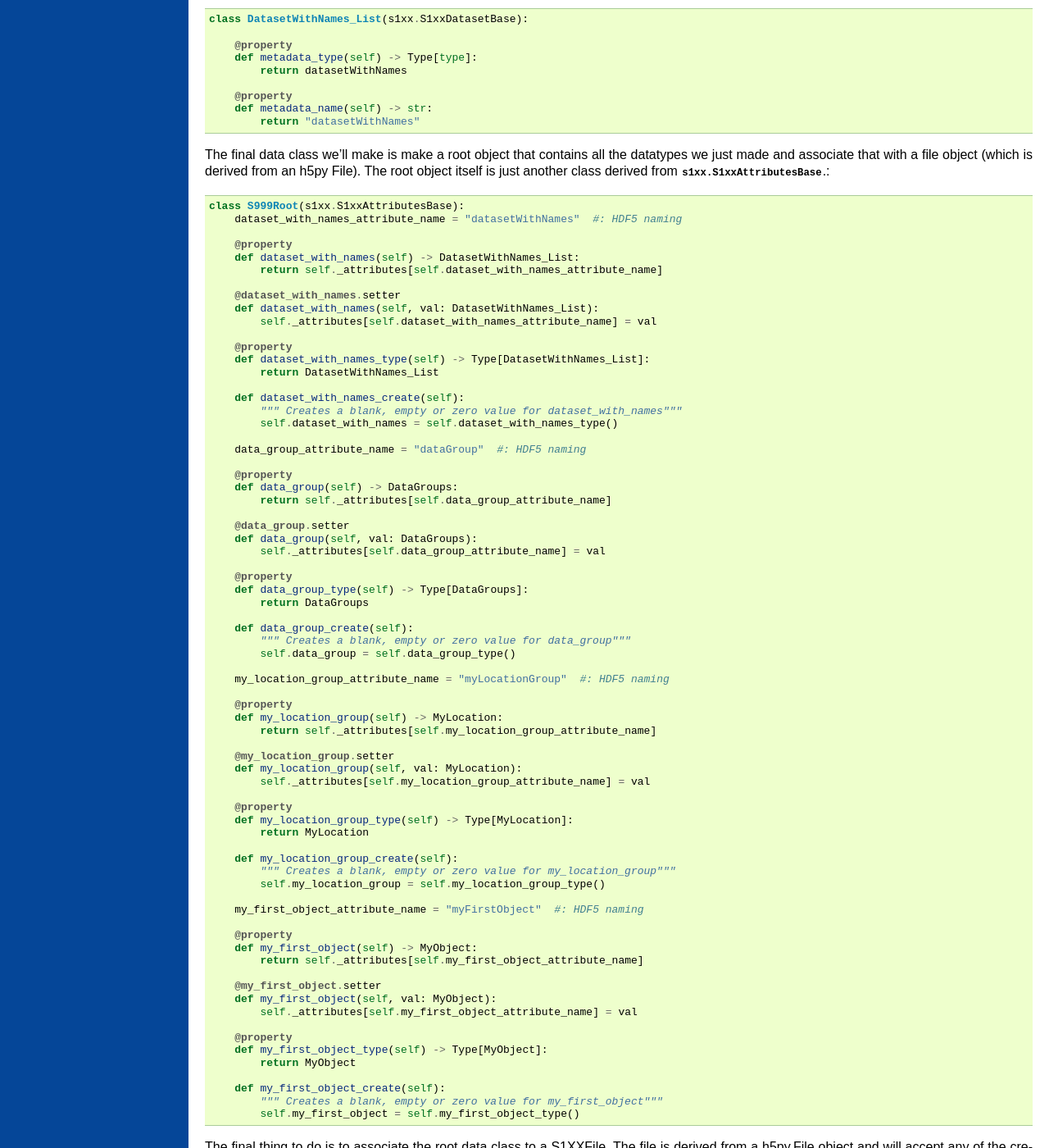
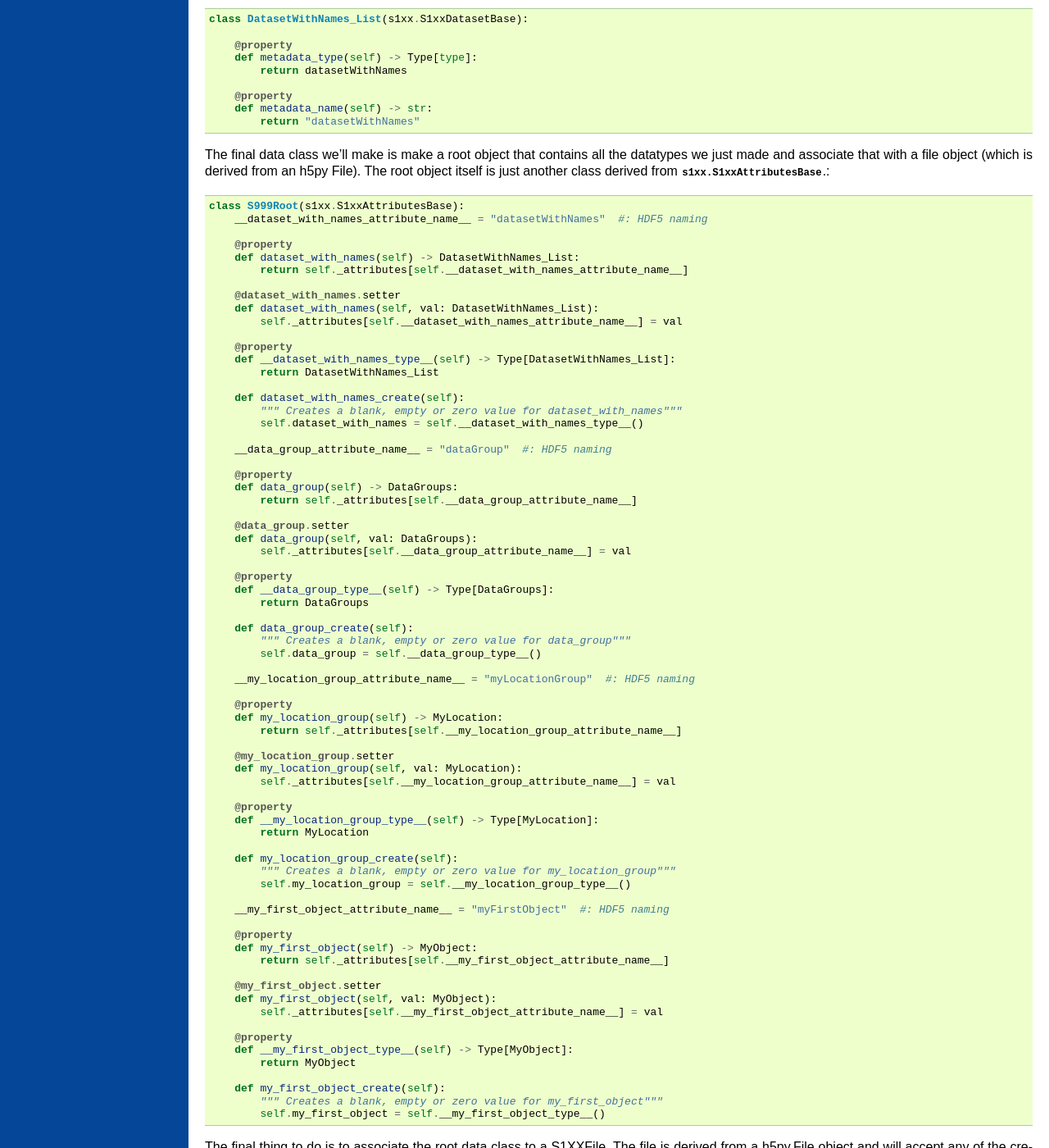
Before and after one commit to noaa-ocs-s100/s100py, a Sphinx documentation site: the page built from docs/sample_api.rst, in a window 1280 px wide and 1400 px high, scrolled down 5151 px. Shown: the whole window at 82% size. Built offline with Sphinx 7.4.7, drawn with Linux system fonts in a browser that asks for light colours; formulas are drawn with MathJax 3; the version number could not be read and is left out; some of the changed text lies outside the part shown.

```diff
--- a/docs/sample_api.rst
+++ b/docs/sample_api.rst
@@ -51,8 +51,8 @@ This could look like::
     class myFirstObject:
         def __init__(self, val):
             self.data_value=val
-            self.data_value_attribute_name = "dataValue"
-            self.data_value_type = float
+            self.__data_value_attribute_name__ = "dataValue"
+            self.__data_value_type__ = float
         def data_value_create(self):
             self.data=999
 
@@ -85,23 +85,23 @@ of myFirstObject::
         def __version__(self) -> int:
             return 1
 
-        data_value_attribute_name = "dataValue"  #: HDF5 naming
+        __data_value_attribute_name__ = "dataValue"  #: HDF5 naming
 
         @property
         def data_value(self) -> str:
-            return self._attributes[self.data_value_attribute_name]
+            return self._attributes[self.__data_value_attribute_name__]
 
         @data_value.setter
         def data_value(self, val: str):
-            self._attributes[self.data_value_attribute_name] = val
+            self._attributes[self.__data_value_attribute_name__] = val
 
         @property
-        def data_value_type(self) -> str:
+        def __data_value_type__(self) -> str:
             return str
 
         def data_value_create(self):
             """ Creates a blank, empty or zero value for data_value"""
-            self.data_value = self.data_value_type()
+            self.data_value = self.__data_value_type__()
 
 That would be a lot of typing, but there is a template in :any:`extending_the_api` that makes it much faster
 and is even better when used as a `PyCharm Live Template`_.  If using PyCharm just type in the S100 camelcase name
@@ -111,8 +111,8 @@ and it will fill it into multiple locations at once for you.
 To recap:
     - @property to get the data and do any reformatting needed etc.
     - @property.setter potential validation or other checks/changes to incoming data
-    - \*_attribute_name which defines the conversion from python naming to HDF5 (S100) naming
-    - \*_type to help the user of the api know the type to use and for the api to load from disk
+    - __\*_attribute_name__ which defines the conversion from python naming to HDF5 (S100) naming
+    - __\*_type__ to help the user of the api know the type to use and for the api to load from disk
     - \*_create to make empty objects or supply default values as specified by S100
 
 Now let's try a datatype that has eastBoundLongitude, westBoundLongitude, northBoundLongitude, southBoundLatitude and
@@ -129,11 +129,11 @@ make 'empty_zone' the default for the utm_zone::
         def __version__(self) -> int:
             return 1
 
-        utm_zone_attribute_name = "utmZone"  #: HDF5 naming
+        __utm_zone_attribute_name__ = "utmZone"  #: HDF5 naming
 
         @property
         def utm_zone(self) -> int:
-            return self._attributes[self.utm_zone_attribute_name]
+            return self._attributes[self.__utm_zone_attribute_name__]
 
         @utm_zone.setter
         def utm_zone(self, val: int):
@@ -142,15 +142,15 @@ make 'empty_zone' the default for the utm_zone::
                 val = int(val)
             if (val <= 0 or val > 60) and val != self.empty_zone:
                 raise Exception("Illegal zone number, must be between 1 and 60")
-            self._attributes[self.utm_zone_attribute_name] = val
+            self._attributes[self.__utm_zone_attribute_name__] = val
 
         @property
-        def utm_zone_type(self) -> int:
+        def __utm_zone_type__(self) -> int:
             return int
 
         def utm_zone_create(self):
             """ Use 999 by default """
-            self.utm_zone = self.utm_zone_type(self.empty_zone)
+            self.utm_zone = self.__utm_zone_type__(self.empty_zone)
 
 
 Next is a multi-occurrence object.  These are groups that S100 says has an integer at the end of it's name, like Group_001.
@@ -182,41 +182,41 @@ the standard template, so there is a second one just for enumerations in :any:`e
         def __version__(self) -> int:
             return 1
 
-        name_of_data_attribute_name = "nameOfData"  #: HDF5 naming
+        __name_of_data_attribute_name__ = "nameOfData"  #: HDF5 naming
 
         @property
         def name_of_data(self) -> MONTY:
-            return self._attributes[self.name_of_data_attribute_name]
+            return self._attributes[self.__name_of_data_attribute_name__]
 
         @name_of_data.setter
         def name_of_data(self, val: Union[int, str, MONTY]):
-            self.set_enum_attribute(val, self.name_of_data_attribute_name, self.name_of_data_type)
+            self.set_enum_attribute(val, self.__name_of_data_attribute_name__, self.__name_of_data_type__)
 
         @property
-        def name_of_data_type(self) -> Type[Enum]:
+        def __name_of_data_type__(self) -> Type[Enum]:
             return MONTY
 
         def name_of_data_create(self):
             """ Creates an enumerated value of 'spam' (because it's first in the list) """
-            self.name_of_data = list(self.name_of_data_type)[0]
+            self.name_of_data = list(self.__name_of_data_type__)[0]
 
-        data_grid_attribute_name = "dataGrid"  #: HDF5 naming
+        __data_grid_attribute_name__ = "dataGrid"  #: HDF5 naming
 
         @property
         def data_grid(self) -> s1xx.s1xx_sequence:
-            return self._attributes[self.data_grid_attribute_name]
+            return self._attributes[self.__data_grid_attribute_name__]
 
         @data_grid.setter
         def data_grid(self, val: s1xx.s1xx_sequence):
-            self._attributes[self.data_grid_attribute_name] = val
+            self._attributes[self.__data_grid_attribute_name__] = val
 
         @property
-        def data_grid_type(self) -> s1xx.s1xx_sequence:
+        def __data_grid_type__(self) -> s1xx.s1xx_sequence:
             return return numpy.ndarray
 
         def data_grid_create(self):
             """ Creates a blank, empty or zero value for data_grid"""
-            self.data_grid = self.data_grid_type()
+            self.data_grid = self.__data_grid_type__()
 
 Ok, now let's make the list object that will actually have these data groups.  Recall the :any:`s1xx.S1xxMetadataListBase`
 base class::
@@ -256,61 +256,61 @@ we want and not just by name.::
         def __version__(self) -> int:
             return 1
 
-        attr_int_attribute_name = "attrInt"  #: HDF5 naming
+        __attr_int_attribute_name__ = "attrInt"  #: HDF5 naming
 
         @property
         def attr_int(self) -> int:
-            return self._attributes[self.attr_int_attribute_name]
+            return self._attributes[self.__attr_int_attribute_name__]
 
         @attr_int.setter
         def attr_int(self, val: int):
-            self._attributes[self.attr_int_attribute_name] = val
+            self._attributes[self.__attr_int_attribute_name__] = val
 
         @property
-        def attr_int_type(self) -> Type[int]:
+        def __attr_int_type__(self) -> Type[int]:
             return int
 
         def attr_int_create(self):
             """ Creates a blank, empty or zero value for attr_int"""
-            self.attr_int = self.attr_int_type()
+            self.attr_int = self.__attr_int_type__()
 
 
-        attr_float_attribute_name = "attrFloat"  #: HDF5 naming
+        __attr_float_attribute_name__ = "attrFloat"  #: HDF5 naming
 
         @property
         def attr_float(self) -> float:
-            return self._attributes[self.attr_float_attribute_name]
+            return self._attributes[self.__attr_float_attribute_name__]
 
         @attr_float.setter
         def attr_float(self, val: float):
-            self._attributes[self.attr_float_attribute_name] = val
+            self._attributes[self.__attr_float_attribute_name__] = val
 
         @property
-        def attr_float_type(self) -> Type[float]:
+        def __attr_float_type__(self) -> Type[float]:
             return float
 
         def attr_float_create(self):
             """ Creates a blank, empty or zero value for attr_float"""
-            self.attr_float = self.attr_float_type()
+            self.attr_float = self.__attr_float_type__()
 
 
-        attr_str_attribute_name = "attrStr"  #: HDF5 naming
+        __attr_str_attribute_name__ = "attrStr"  #: HDF5 naming
 
         @property
         def attr_str(self) -> str:
-            return self._attributes[self.attr_str_attribute_name]
+            return self._attributes[self.__attr_str_attribute_name__]
 
         @attr_str.setter
         def attr_str(self, val: str):
-            self._attributes[self.attr_str_attribute_name] = val
+            self._attributes[self.__attr_str_attribute_name__] = val
 
         @property
-        def attr_str_type(self) -> Type[str]:
+        def __attr_str_type__(self) -> Type[str]:
             return str
 
         def attr_str_create(self):
             """ Creates a blank, empty or zero value for attr_str"""
-            self.attr_str = self.attr_str_type()
+            self.attr_str = self.__attr_str_type__()
 
 Now we'll wrap this data class inside a :any:`s1xx.S1xxDatasetBase`  class so it reads and writes to arrays
 and can be accessed as a python list.::
@@ -331,77 +331,77 @@ class derived from :any:`s1xx.S1xxAttributesBase`.::
 
 
     class S999Root(s1xx.S1xxAttributesBase):
-        dataset_with_names_attribute_name = "datasetWithNames"  #: HDF5 naming
+        __dataset_with_names_attribute_name__ = "datasetWithNames"  #: HDF5 naming
 
         @property
         def dataset_with_names(self) -> DatasetWithNames_List:
-            return self._attributes[self.dataset_with_names_attribute_name]
+            return self._attributes[self.__dataset_with_names_attribute_name__]
 
         @dataset_with_names.setter
         def dataset_with_names(self, val: DatasetWithNames_List):
-            self._attributes[self.dataset_with_names_attribute_name] = val
+            self._attributes[self.__dataset_with_names_attribute_name__] = val
 
         @property
-        def dataset_with_names_type(self) -> Type[DatasetWithNames_List]:
+        def __dataset_with_names_type__(self) -> Type[DatasetWithNames_List]:
             return DatasetWithNames_List
 
         def dataset_with_names_create(self):
             """ Creates a blank, empty or zero value for dataset_with_names"""
-            self.dataset_with_names = self.dataset_with_names_type()
+            self.dataset_with_names = self.__dataset_with_names_type__()
 
-        data_group_attribute_name = "dataGroup"  #: HDF5 naming
+        __data_group_attribute_name__ = "dataGroup"  #: HDF5 naming
 
         @property
         def data_group(self) -> DataGroups:
-            return self._attributes[self.data_group_attribute_name]
+            return self._attributes[self.__data_group_attribute_name__]
 
         @data_group.setter
         def data_group(self, val: DataGroups):
-            self._attributes[self.data_group_attribute_name] = val
+            self._attributes[self.__data_group_attribute_name__] = val
 
         @property
-        def data_group_type(self) -> Type[DataGroups]:
+        def __data_group_type__(self) -> Type[DataGroups]:
             return DataGroups
 
         def data_group_create(self):
             """ Creates a blank, empty or zero value for data_group"""
-            self.data_group = self.data_group_type()
+            self.data_group = self.__data_group_type__()
 
-        my_location_group_attribute_name = "myLocationGroup"  #: HDF5 naming
+        __my_location_group_attribute_name__ = "myLocationGroup"  #: HDF5 naming
 
         @property
         def my_location_group(self) -> MyLocation:
-            return self._attributes[self.my_location_group_attribute_name]
+            return self._attributes[self.__my_location_group_attribute_name__]
 
         @my_location_group.setter
         def my_location_group(self, val: MyLocation):
-            self._attributes[self.my_location_group_attribute_name] = val
+            self._attributes[self.__my_location_group_attribute_name__] = val
 
         @property
-        def my_location_group_type(self) -> Type[MyLocation]:
+        def __my_location_group_type__(self) -> Type[MyLocation]:
             return MyLocation
 
         def my_location_group_create(self):
             """ Creates a blank, empty or zero value for my_location_group"""
-            self.my_location_group = self.my_location_group_type()
+            self.my_location_group = self.__my_location_group_type__()
 
-        my_first_object_attribute_name = "myFirstObject"  #: HDF5 naming
+        __my_first_object_attribute_name__ = "myFirstObject"  #: HDF5 naming
 
         @property
         def my_first_object(self) -> MyObject:
-            return self._attributes[self.my_first_object_attribute_name]
+            return self._attributes[self.__my_first_object_attribute_name__]
 
         @my_first_object.setter
         def my_first_object(self, val: MyObject):
-            self._attributes[self.my_first_object_attribute_name] = val
+            self._attributes[self.__my_first_object_attribute_name__] = val
 
         @property
-        def my_first_object_type(self) -> Type[MyObject]:
+        def __my_first_object_type__(self) -> Type[MyObject]:
             return MyObject
 
         def my_first_object_create(self):
             """ Creates a blank, empty or zero value for my_first_object"""
-            self.my_first_object = self.my_first_object_type()
+            self.my_first_object = self.__my_first_object_type__()
 
 The final thing to do is to associate the root data class to a S1XXFile.
 The file is derived from a h5py.File object and will accept any of the creation arguments h5py will take.
--- a/docs/using_sample_api.rst
+++ b/docs/using_sample_api.rst
@@ -141,7 +141,7 @@ in different ways and have different shaped datasets. ::
 
     data_3 = write_to_file.root.data_group.append_new_item()
     data_3.data_grid = numpy.arange(0, 10, .75)
-    data_3.name_of_data = data_3.name_of_data_type["cheese"]
+    data_3.name_of_data = data_3.__name_of_data_type__["cheese"]
 
 Ok, let's make a fourth element for the list.  There is a append_new_item() which creates and returns the proper
 dataype.  We'll give it a name by passing in an enumeration value but no grid data.  All on one line no less!! ::
```
Also changed, not shown: docs/extending_the_api.rst (+20 -20 lines), docs/more_sample_api.rst (+8 -8 lines), docs/using_the_api.rst (+7 -7 lines), 2 other files.
